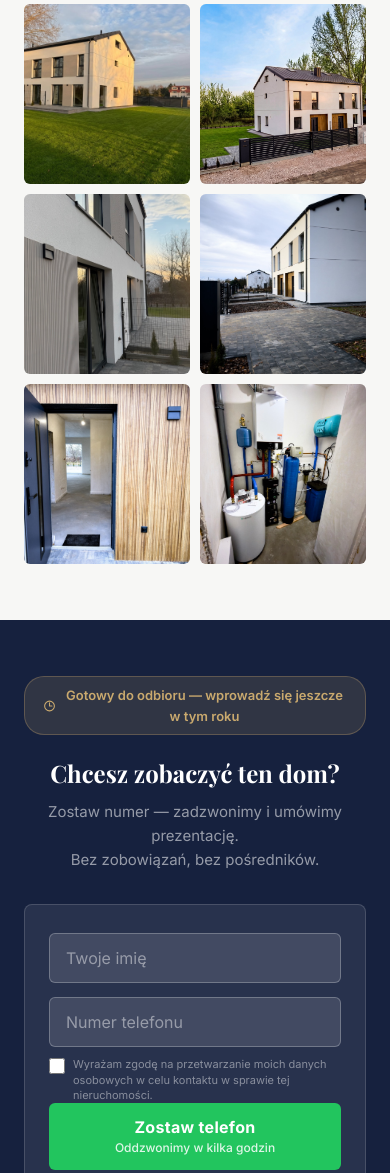
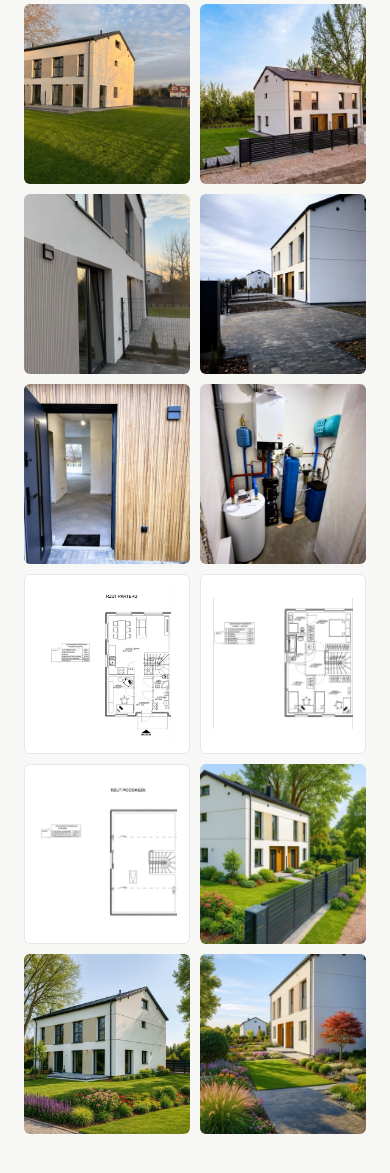
Before and after one commit to bartgryszko/brzegowa-landing, a website: page index.html in a window 390 px wide. Shown: the part 1420-2593 px from the top of the page. Drawn offline with nearby package versions, Linux system fonts and the light colour scheme.

Commit message:
Add floor plans, visualizations and thumbnails to gallery
- 3 floor plans (parter, piętro, poddasze) with white-bg styling
- 3 visualizations (viz) of the house exterior
- Thumbnail system: 600px thumbs in grid, full images in lightbox
- Gallery grid: 3x4 desktop, 2x6 mobile

```diff
--- a/index.html
+++ b/index.html
@@ -96,10 +96,12 @@
     .gallery-inner{max-width:1100px;margin:0 auto}
     .gallery-label{font-size:11px;font-weight:600;letter-spacing:2px;text-transform:uppercase;color:var(--gold);margin-bottom:12px}
     .gallery-title{font-family:'Playfair Display',serif;font-size:clamp(24px,3vw,36px);font-weight:600;color:var(--navy);margin-bottom:32px}
-    .gallery-grid{display:grid;grid-template-columns:1fr 1fr 1fr;grid-template-rows:260px 260px;gap:10px}
+    .gallery-grid{display:grid;grid-template-columns:1fr 1fr 1fr;grid-template-rows:repeat(4,260px);gap:10px}
     .gi{overflow:hidden;border-radius:6px;cursor:pointer}
     .gi img{width:100%;height:100%;object-fit:cover;transition:transform .4s}
     .gi:hover img{transform:scale(1.04)}
+    .gi-plan{background:#fff;border:1px solid #e5e7eb}
+    .gi-plan img{object-fit:contain;padding:12px}
 
     /* ===== URGENCY + FINAL CTA ===== */
     .final-cta{background:var(--navy);padding:56px 24px;text-align:center}
@@ -144,7 +146,7 @@
       .benefit{text-align:left;display:flex;align-items:start;gap:16px;padding:20px 0;border-bottom:1px solid #e5e7eb}
       .benefit:last-child{border-bottom:none}
       .benefit-icon{margin:0;flex-shrink:0}
-      .gallery-grid{grid-template-columns:1fr 1fr;grid-template-rows:180px 180px 180px}
+      .gallery-grid{grid-template-columns:1fr 1fr;grid-template-rows:repeat(6,180px)}
       .final-form .form-row{flex-direction:column;gap:14px}
     }
     @media(min-width:769px){
@@ -264,12 +266,18 @@
       <div class="gallery-label">Galeria</div>
       <div class="gallery-title">Zdjęcia nie oddadzą tego w pełni &mdash; zostaw numer, pokażemy na żywo</div>
       <div class="gallery-grid">
-        <div class="gi" onclick="openLightbox(this)"><img src="images/garden.jpg" alt="Dom — ogród" loading="lazy"></div>
-        <div class="gi" onclick="openLightbox(this)"><img src="images/hero.jpg" alt="Dom — widok z przodu" loading="lazy"></div>
-        <div class="gi" onclick="openLightbox(this)"><img src="images/detail.jpg" alt="Detale elewacji" loading="lazy"></div>
-        <div class="gi" onclick="openLightbox(this)"><img src="images/driveway.jpg" alt="Podjazd" loading="lazy"></div>
-        <div class="gi" onclick="openLightbox(this)"><img src="images/entrance.jpg" alt="Wejście" loading="lazy"></div>
-        <div class="gi" onclick="openLightbox(this)"><img src="images/boiler.jpg" alt="Kotłownia — Viessmann, filtry Clack" loading="lazy"></div>
+        <div class="gi" onclick="openLightbox(this)" data-full="images/garden.jpg"><img src="images/thumbs/garden.jpg" alt="Dom — ogród" loading="lazy"></div>
+        <div class="gi" onclick="openLightbox(this)" data-full="images/hero.jpg"><img src="images/thumbs/hero.jpg" alt="Dom — widok z przodu" loading="lazy"></div>
+        <div class="gi" onclick="openLightbox(this)" data-full="images/detail.jpg"><img src="images/thumbs/detail.jpg" alt="Detale elewacji" loading="lazy"></div>
+        <div class="gi" onclick="openLightbox(this)" data-full="images/driveway.jpg"><img src="images/thumbs/driveway.jpg" alt="Podjazd" loading="lazy"></div>
+        <div class="gi" onclick="openLightbox(this)" data-full="images/entrance.jpg"><img src="images/thumbs/entrance.jpg" alt="Wejście" loading="lazy"></div>
+        <div class="gi" onclick="openLightbox(this)" data-full="images/boiler.jpg"><img src="images/thumbs/boiler.jpg" alt="Kotłownia — Viessmann, filtry Clack" loading="lazy"></div>
+        <div class="gi gi-plan" onclick="openLightbox(this)" data-full="images/rzut_parter.jpg"><img src="images/thumbs/rzut_parter.jpg" alt="Rzut parteru" loading="lazy"></div>
+        <div class="gi gi-plan" onclick="openLightbox(this)" data-full="images/rzut_pietro.jpg"><img src="images/thumbs/rzut_pietro.jpg" alt="Rzut piętra" loading="lazy"></div>
+        <div class="gi gi-plan" onclick="openLightbox(this)" data-full="images/rzut_poddasze.jpg"><img src="images/thumbs/rzut_poddasze.jpg" alt="Rzut poddasza" loading="lazy"></div>
+        <div class="gi" onclick="openLightbox(this)" data-full="images/viz1.jpg"><img src="images/thumbs/viz1.jpg" alt="Wizualizacja — widok z ogrodu" loading="lazy"></div>
+        <div class="gi" onclick="openLightbox(this)" data-full="images/viz2.jpg"><img src="images/thumbs/viz2.jpg" alt="Wizualizacja — elewacja frontowa" loading="lazy"></div>
+        <div class="gi" onclick="openLightbox(this)" data-full="images/viz3.jpg"><img src="images/thumbs/viz3.jpg" alt="Wizualizacja — ogród i ścieżka" loading="lazy"></div>
       </div>
     </div>
   </section>
@@ -330,7 +338,7 @@
   <script>
     // Lightbox
     function openLightbox(el){
-      document.getElementById('lightbox-img').src=el.querySelector('img').src;
+      document.getElementById('lightbox-img').src=el.dataset.full||el.querySelector('img').src;
       document.getElementById('lightbox').classList.add('active');
       document.body.style.overflow='hidden';
     }
```
Also changed, not shown: images/rzut_parter.jpg (added), images/rzut_pietro.jpg (added), images/rzut_poddasze.jpg (added), images/thumbs/boiler.jpg (added), images/thumbs/detail.jpg (added), images/thumbs/driveway.jpg (added), images/thumbs/entrance.jpg (added), images/thumbs/garden.jpg (added), images/thumbs/hero.jpg (added), images/thumbs/rzut_parter.jpg (added), images/thumbs/rzut_pietro.jpg (added), images/thumbs/rzut_poddasze.jpg (added), images/thumbs/viz1.jpg (added), images/thumbs/viz2.jpg (added), 4 more files.
